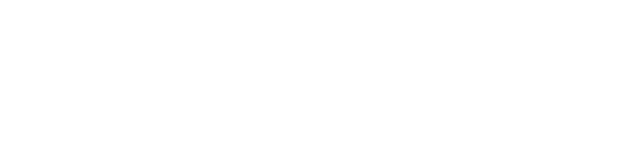
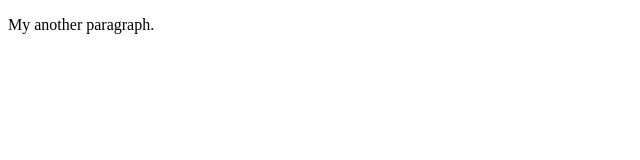
Before and after one commit to SergioBest/first_project, a plain HTML site: page page2.html in a window 1280 px wide. Shown: the whole page, without its empty margins (0-640 px from the left). Drawn offline with Linux system fonts and the light colour scheme.

Commit message:
changed files page1.html and page2.html

```diff
--- a/page2.html
+++ b/page2.html
@@ -2,5 +2,6 @@
 <html>
 <body>
 	<title>Page 2 Title</title>
+	<p>My another paragraph.</p>
 </body>
 </html>
```
Also changed, not shown: page1.html (+1 -0 lines), 1 other file.
